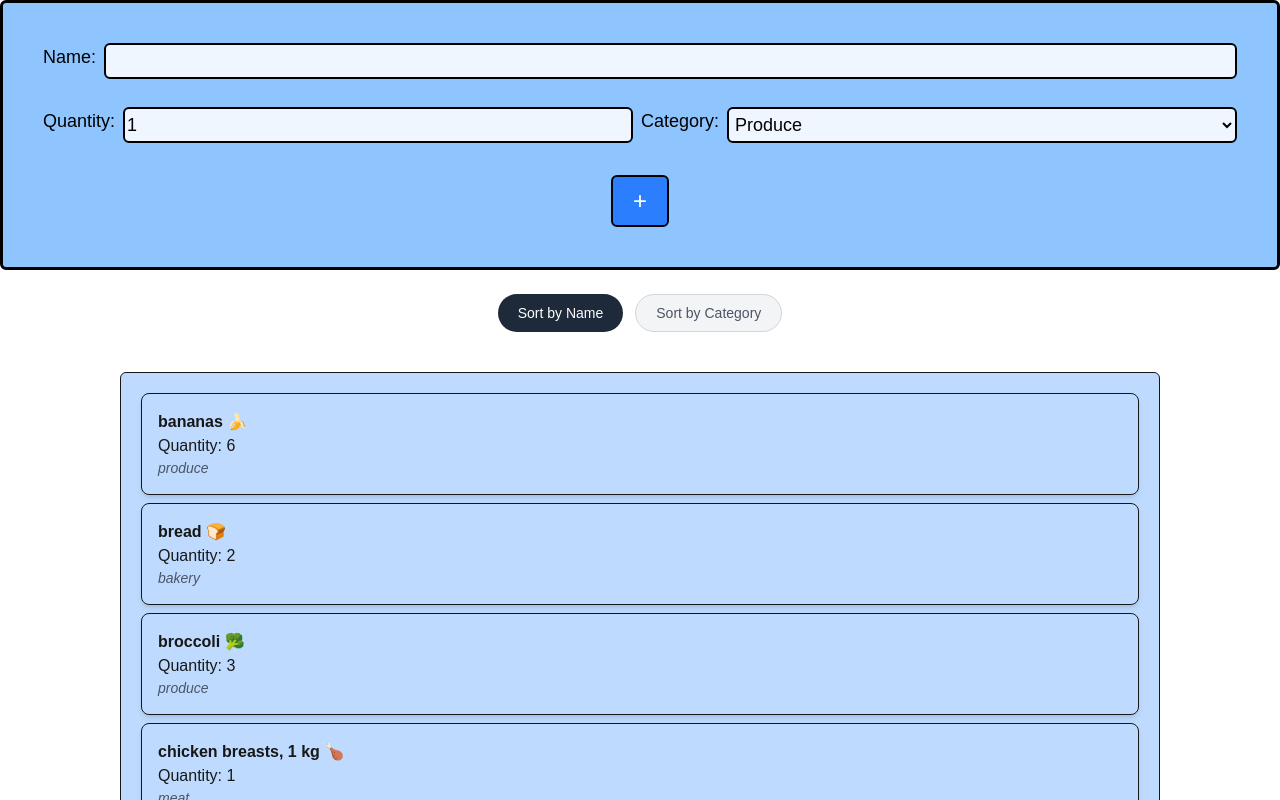
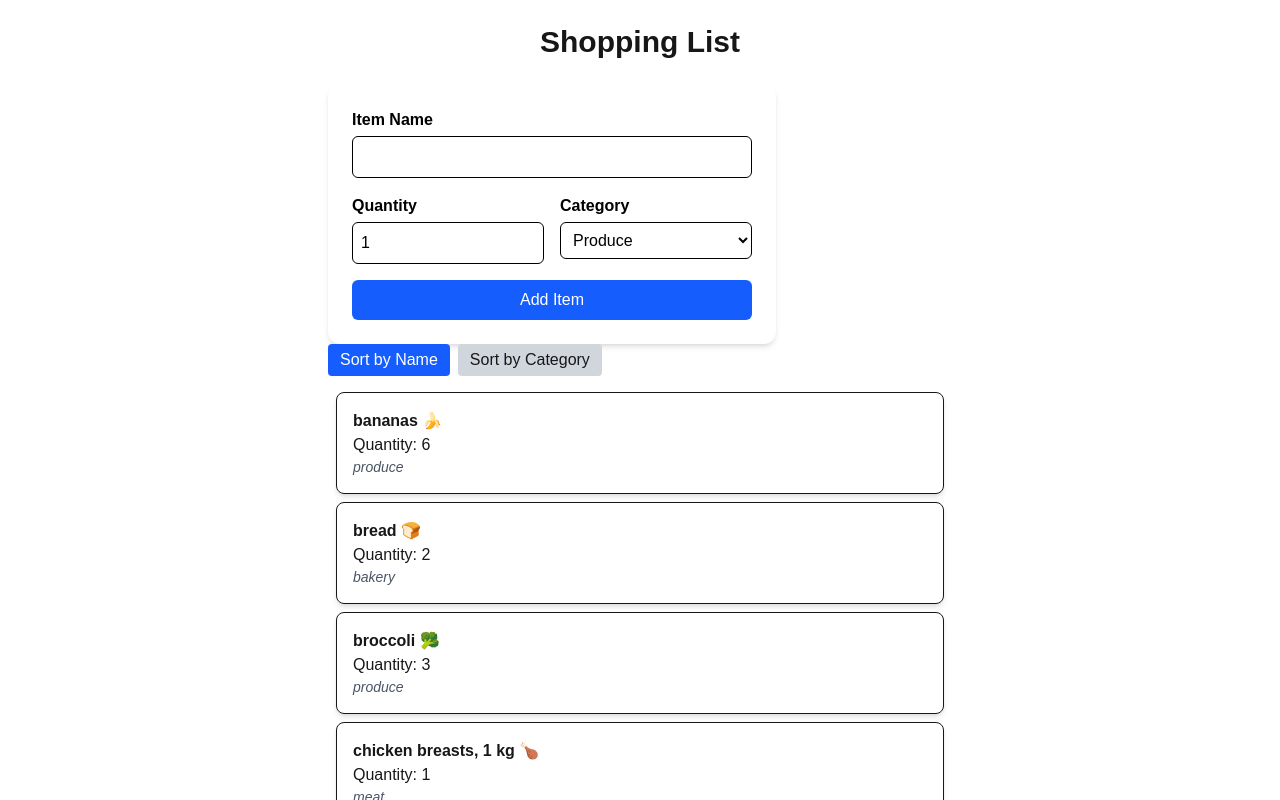
Before and after one commit to himanshi-2005/cprg306-assignments, a Next.js app: page /week-7 in a window 1280 px wide. Shown: the top 800 px of the page. Built offline with nearby package versions, Linux system fonts and the light colour scheme.

Commit message:
updated item list

```diff
--- a/app/week-7/NewItem.js
+++ b/app/week-7/NewItem.js
@@ -1,51 +1,88 @@
 "use client";
-import {useState} from "react";
 
-export default function NewItem(onAddItem){
+import { useState } from "react";
+
+export default function NewItem({ onAddItem }) {
+
   const [name, setName] = useState("");
-    const [quantity, setQuantity] = useState("1");
+  const [quantity, setQuantity] = useState(1);
   const [category, setCategory] = useState("produce");
-    const [items, setItems] = useState("")
 
-    function handleSubmit(event){
-        event.preventDefault();
-        const item={
-            id: crypto.randomUUID(),
+  function handleSubmit(e) {
+    e.preventDefault();
+
+    const item = {
+      id: Math.random().toString(),
       name: name,
       quantity: quantity,
       category: category
+    };
+
+    // Send item to page.js
+    onAddItem(item);
+
+    // Reset form
+    setName("");
+    setQuantity(1);
+    setCategory("produce");
   }
 
-        onAddItem(item);
-        setName("");
-        setQuantity("1");
-        setCategory("produce");
-        setItems("");
-    }
-    return(
-        <form onSubmit={handleSubmit} className="dark:border-white text-black text-center text-bold text-lg border-black mx-auto p-10 border-3 rounded-md bg-blue-300">
+  return (
+    <form
+      onSubmit={handleSubmit}
+      className="max-w-md bg-white p-6 rounded-xl shadow-md space-y-4"
+    >
 
-            <label className="flex flex-row gap-2">
-              Name:
-              <input id="name" type="text" name="Name:"value={name} onChange={(e) => setName(e.target.value)} required = {true} className="bg-blue-50 border-2 border-black p-0.5 w-full rounded-md text-black" />
-
+      {/* Item Name */}
+      <div>
+        <label className="block mb-1 font-semibold text-black">
+          Item Name
         </label>
 
+        <input
+          type="text"
+          value={name}
+          onChange={(e) => setName(e.target.value)}
+          required
+          className="w-full p-2 border rounded-md text-black"
+        />
+      </div>
 
-            <div className="flex flex-row gap-2 mt-7">
-                Quantity:
-                <input type="number" min="1" max="99" value={quantity} onChange={(e) => setQuantity(e.target.value)}  className="bg-blue-50 border-2 border-black p-0.5 w-full rounded-md text-black" />
+      {/* Quantity + Category */}
+      <div className="flex gap-4">
 
-                <div>Category:</div>
-                <select value={category} onChange={(e) => setCategory(e.target.value)} className="bg-blue-50 border-2 border-black p-0.5 w-full rounded-md text-black">
+        <div className="flex-1">
+          <label className="block mb-1 font-semibold text-black">
+            Quantity
+          </label>
 
+          <input
+            type="number"
+            min="1"
+            max="99"
+            value={quantity}
+            onChange={(e) => setQuantity(Number(e.target.value))}
+            className="w-full p-2 border rounded-md text-black"
+          />
+        </div>
+
+        <div className="flex-1">
+          <label className="block mb-1 font-semibold text-black">
+            Category
+          </label>
+
+          <select
+            value={category}
+            onChange={(e) => setCategory(e.target.value)}
+            className="w-full p-2 border rounded-md text-black"
+          >
             <option value="produce">Produce</option>
             <option value="dairy">Dairy</option>
             <option value="bakery">Bakery</option>
             <option value="meat">Meat</option>
-                    <option value="frozenFoods">Frozen Foods</option>
-                    <option value="cannedGoods">Canned Goods</option>
-                    <option value="dryGoods">Dry goods</option>
+            <option value="frozen">Frozen Foods</option>
+            <option value="canned">Canned Goods</option>
+            <option value="dry">Dry Goods</option>
             <option value="beverages">Beverages</option>
             <option value="snacks">Snacks</option>
             <option value="household">Household</option>
@@ -53,9 +90,15 @@ export default function NewItem(onAddItem){
           </select>
         </div>
 
-            <button type="submit" className=" text-bold text-2xl mx-80 px-5 p-2 rounded-md border-2 border-black bg-blue-500 text-white mt-8 hover:bg-blue-950">
-                +
+      </div>
+
+      <button
+        type="submit"
+        className="w-full bg-blue-600 text-white p-2 rounded-md hover:bg-blue-700 transition"
+      >
+        Add Item
       </button>
+
     </form>
-    )
+  );
 }
--- a/app/week-7/item-list.js
+++ b/app/week-7/item-list.js
@@ -1,34 +1,59 @@
-import {useState} from "react";
-import Item from './item';
+"use client";
 
-export default function ItemList({items}){
+import { useState } from "react";
+import Item from "./item";
 
+export default function ItemList({ items }) {
 
   const [sortBy, setSortBy] = useState("name");
-    const sortedItems= [...items].sort((a,b) => {
-        return a[sortBy].localeCompare(b[sortBy]);
+
+  // Create sorted copy (DO NOT modify props)
+  const sortedItems = [...items].sort((a, b) => {
+
+    if (sortBy === "name") {
+      return a.name.localeCompare(b.name);
+    }
+
+    if (sortBy === "category") {
+      return a.category.localeCompare(b.category);
+    }
+
+    return 0;
   });
-        return(
+
+  return (
     <div>
-                <div className="flex gap-3 mt-6 mb-6 justify-center">
-                    <button onClick={() => setSortBy("name")}
-                     className={`px-5 py-2 rounded-full text-sm font-medium transition-all duration-200 cursor-pointer
-                                   ${sortBy === "name"
-                                   ? "bg-gray-800 text-white"
-                                   : "bg-gray-100 text-gray-600 hover:bg-gray-200 border border-gray-300"
-                             }`}>
+
+      {/* Sort Buttons */}
+      <div className="mb-4 space-x-2">
+
+        <button
+          onClick={() => setSortBy("name")}
+          className={`px-3 py-1 rounded ${
+            sortBy === "name"
+              ? "bg-blue-600 text-white"
+              : "bg-gray-300"
+          }`}
+        >
           Sort by Name
         </button>
-                    <button onClick={() => setSortBy("category")}
-                    className={`px-5 py-2 rounded-full text-sm font-medium transition-all duration-200 cursor-pointer
-                                   ${sortBy === "category"
-                                   ? "bg-gray-800 text-white"
-                                   : "bg-gray-100 text-gray-600 hover:bg-gray-200 border border-gray-300"
-                             }`}>
+
+        <button
+          onClick={() => setSortBy("category")}
+          className={`px-3 py-1 rounded ${
+            sortBy === "category"
+              ? "bg-blue-600 text-white"
+              : "bg-gray-300"
+          }`}
+        >
           Sort by Category
         </button>
+
       </div>
-                <ul className=" dark:text-black mx-30 my-10 border p-3 rounded-md bg-blue-200">
+
+      {/* Item List */}
+      <ul className="space-y-2">
+
         {sortedItems.map((item) => (
           <Item
             key={item.id}
@@ -37,8 +62,9 @@ export default function ItemList({items}){
             category={item.category}
           />
         ))}
+
       </ul>
+
     </div>
   );
-
 }
--- a/app/week-7/page.js
+++ b/app/week-7/page.js
@@ -1,23 +1,33 @@
-'use client';
-import NewItem from './NewItem.js';
-import ItemList from './item-list.js';
-import itemsData from './items.json';
-import {useState} from "react";
+"use client";
 
-export default function Page(){
-    const [items, setItems] = useState(itemsData);
+import { useState } from "react";
+import ItemList from "./item-list";
+import NewItem from "./NewItem";
+import itemsData from "./items.json";
 
-    function handleAddItem(newItem){
-        setItems([...items, newItem]);
+export default function Page() {
 
-    }
+  // Main state storing all items
+  const [items, setItems] = useState(itemsData);
 
-    return(
-        <>
-            <NewItem onAddItem= {handleAddItem}/>
-            <ItemList items={items}/>
+  // Function to add new item
+  function handleAddItem(newItem) {
+    setItems((currentItems) => [...currentItems, newItem]);
+  }
 
-        </>
-    );
+  return (
+    <main className="p-6 max-w-2xl mx-auto">
 
+      <h1 className="text-3xl font-bold mb-6 text-center">
+        Shopping List
+      </h1>
+
+      {/* Form */}
+      <NewItem onAddItem={handleAddItem} />
+
+      {/* Item List */}
+      <ItemList items={items} />
+
+    </main>
+  );
 }
```
Lines whose indentation alone changed are shown as unchanged.
